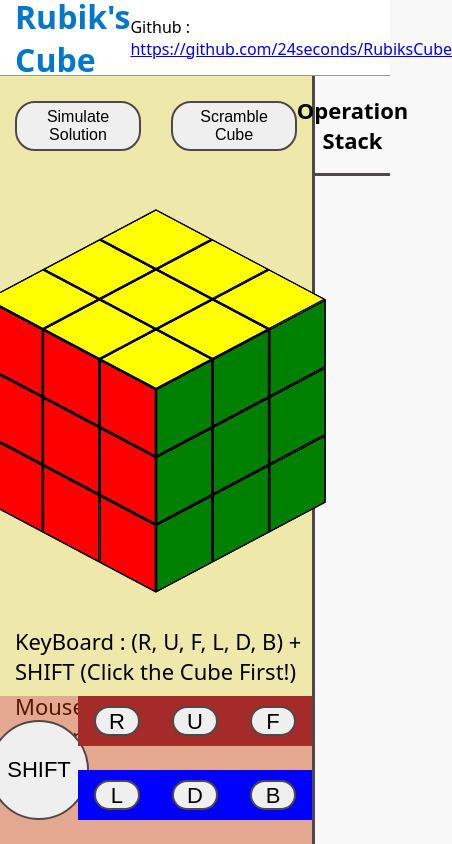
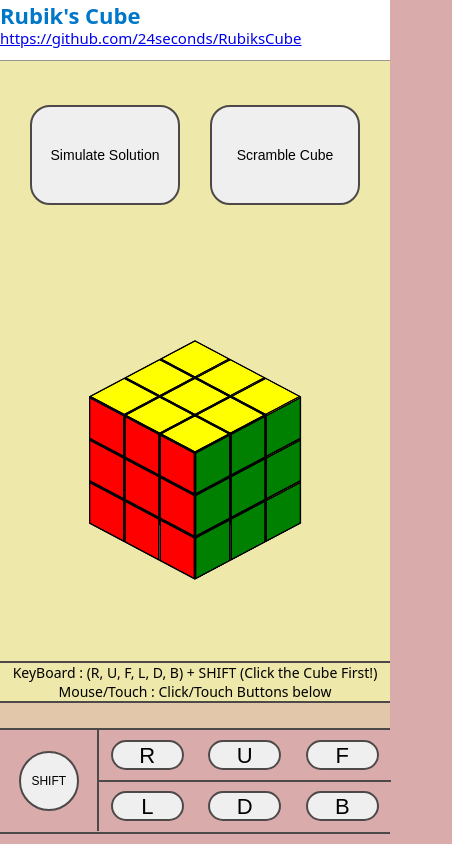
Before and after one commit to 24seconds/RubiksCube, a website built with webpack: page src/index.html in a window 390 px wide. Shown: the whole page, 452 px wide, since content can reach past the window. Built offline with nearby package versions, Linux system fonts and the light colour scheme; what quaternion would draw is missing.

Commit message:
Add style in mobile web view
The problem is that cube length is dynamically changed. because of that,
we need to optimize cube position and length whenever display width
changed or just force user to use one type of display only. Also, I need
to figure out the width at first loading because of cubeLength value

```diff
--- a/src/shared.js
+++ b/src/shared.js
@@ -5,7 +5,8 @@
 import Qauternion from 'quaternion';
 import Cube from 'cubejs';
 
-export const cubeLenth = 80;
+export const cubeLenth = 50;
+// export const cubeLenth = 80;
 
 export const initializeSolver = () => {
   console.log('start!');
--- a/src/style.css
+++ b/src/style.css
@@ -1,6 +1,8 @@
 :root {
     --cube-length: 80px;
     --cube-canvas: 240px;
+    --mobile-cube-length: 50px;
+    --mobile-cube-canvas: 150px;
 }
 
 body {
@@ -51,8 +53,12 @@
   font-size: 16px;
 }
 
+.cube-simulator > button:hover {
+  background-color: #cccccc;
+}
+
 .cube-simulator > button:disabled, button[disabled]{
-  /* border: 1px solid #999999; */
+  border: 1px solid #999999;
   background-color: #cccccc;
   color: #666666;
 }
@@ -152,7 +158,6 @@
 
 .front, .back, .up, .down, .right, .left {
   background-color: rgb(0, 0, 0);
-  font-size: 22px;
 }
 
 .cube-controller-container {
@@ -240,6 +245,7 @@
   border-color: #fff transparent #fff transparent;
   animation: loading-animation 1.5s linear infinite;
 }
+
 @keyframes loading-animation {
   0% {
     transform: rotate(0deg);
@@ -248,3 +254,174 @@
     transform: rotate(360deg);
   }
 }
+
+@media only screen and (max-width: 720px) {
+  body {
+    background-color: rgba(163, 43, 43, 0.397);
+  }
+
+  h1 {
+    font-size: 22px;
+    height: 28px;
+  }
+
+  .header {
+    height: 60px;
+    width: 100%;
+
+    flex-direction: column;
+    align-items: flex-start;
+    justify-content: flex-start;
+    /* padding: 5px 10px 0 10px; */
+    padding: 0 0 0 0;
+  }
+
+  .header > div {
+    margin: 0 0 0 0;
+    font-size: 0px;
+  }
+
+  .header > div > a {
+    font-size: 15px;
+  }
+
+  .cube-body {
+    grid-template-rows: 1.5fr 3.3fr 0.3fr 25px auto;
+    height: calc(100vh - 71px);
+    width: 100%;
+    /* background-color: #0077C8; */
+    box-sizing: content-box;
+  }
+
+  .cube-simulator {
+    grid-column: 1 / -1;
+    justify-content: center;
+    height: 100%;
+  }
+
+  .cube-simulator > button {
+    height: 80%;
+    max-height: 100px;
+    font-size: 14px;
+  }
+
+  .cube-container {
+    grid-column: 1 / -1;
+    height: 100%;
+    padding: 5px 0 5px 0;
+  }
+
+  .cube-operation-stack-header {
+    display: none;
+  }
+
+  ul.cube-operation-stack {
+    grid-row: 4;
+    grid-column: 1 / -1;
+    background-color: rgba(238, 232, 170, 0.459);
+    flex-direction: row;
+    align-items: initial;
+    height: 100%;
+    border: none;
+
+    display: flex;
+  }
+
+  ul.cube-operation-stack > li {
+    width: auto;
+    height: 100%;
+    margin-right: 15px;
+    font-size: 20px;
+  }
+
+  ul.cube-operation-stack > li:first-child {
+    margin-left: 15px;
+  }
+
+
+  .cube-canvas {
+    width: var(--mobile-cube-canvas);
+    height: var(--mobile-cube-canvas);
+  }
+
+  .wrapper {
+    width: var(--mobile-cube-length);
+    height: var(--mobile-cube-length);
+  }
+
+  .face {
+    width: var(--mobile-cube-length);
+    height: var(--mobile-cube-length);
+    line-height: var(--mobile-cube-length);
+  }
+
+  .control-button {
+    height: 100%;
+    grid-row-start: 5;
+    background-color: transparent;
+    border-top: 2px solid rgb(78, 73, 73);
+    border-bottom: 2px solid rgb(78, 73, 73);
+    box-sizing: border-box;
+    grid-column: 1 / -1;
+  }
+
+  .cube-controller-container {
+    border-left: 2px solid rgb(78, 73, 73);
+  }
+
+  .cube-controller-container.one {
+    background-color: transparent;
+    border-bottom: 2px solid rgb(78, 73, 73);
+  }
+
+  .cube-controller-container.two {
+    background-color: transparent;
+  }
+
+  .cube-button {
+    width: 25%;
+  }
+
+  .shift-button {
+    width: 60px;
+    height: 60px;
+    font-size: 12px;
+  }
+
+  div.cube-how-to-operate {
+    border-top: 2px solid rgb(78, 73, 73);
+    grid-area: 3 / 1 / 4 / -1;
+    border-bottom: solid 2px rgb(78, 73, 73);
+  }
+
+  div.cube-how-to-operate > div {
+    font-size: 14px;
+    margin: 0 0 0 0;
+    padding-left: 0px;
+    text-align: center;
+  }
+
+  div.cube-how-to-operate > div:first-child{
+    margin: 0 0 0 0;
+  }
+
+  .cube-background {
+    width: 100%;
+    height: 100%;
+    position: relative;
+    grid-row: 1 / 4;
+    grid-column: 1 / -1;
+  }
+
+  .loading-background {
+    width: 100%;
+    height: calc(100vh - 71px);
+    position: fixed;
+  }
+
+  .loading-ring {
+    display: flex;
+    justify-content: center;
+    align-items: center;
+  }
+}
```
Lines whose indentation alone changed are shown as unchanged.
